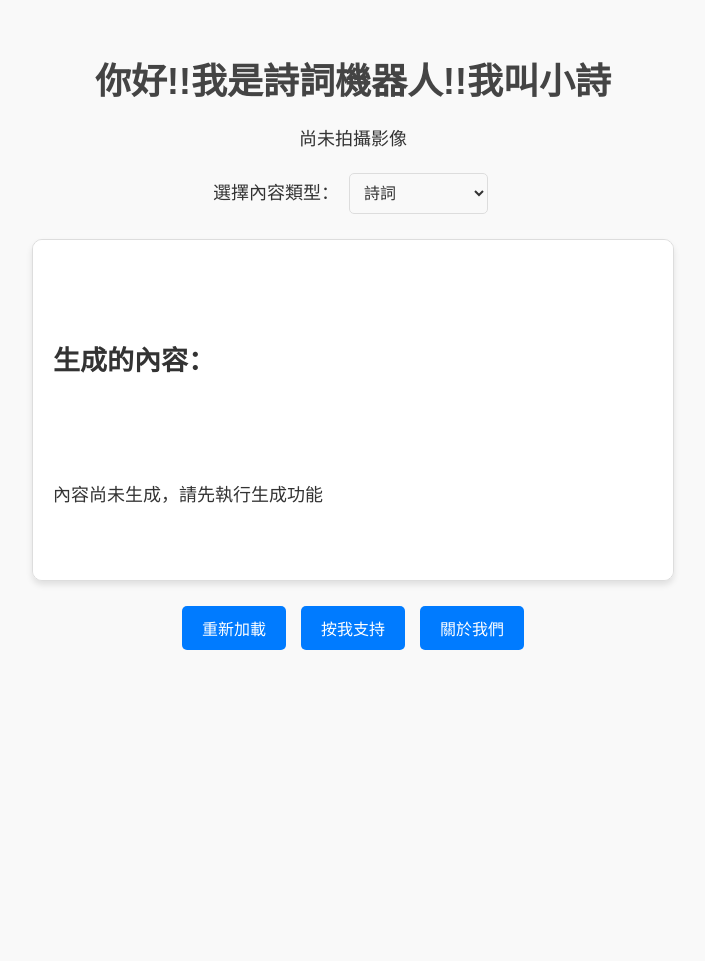
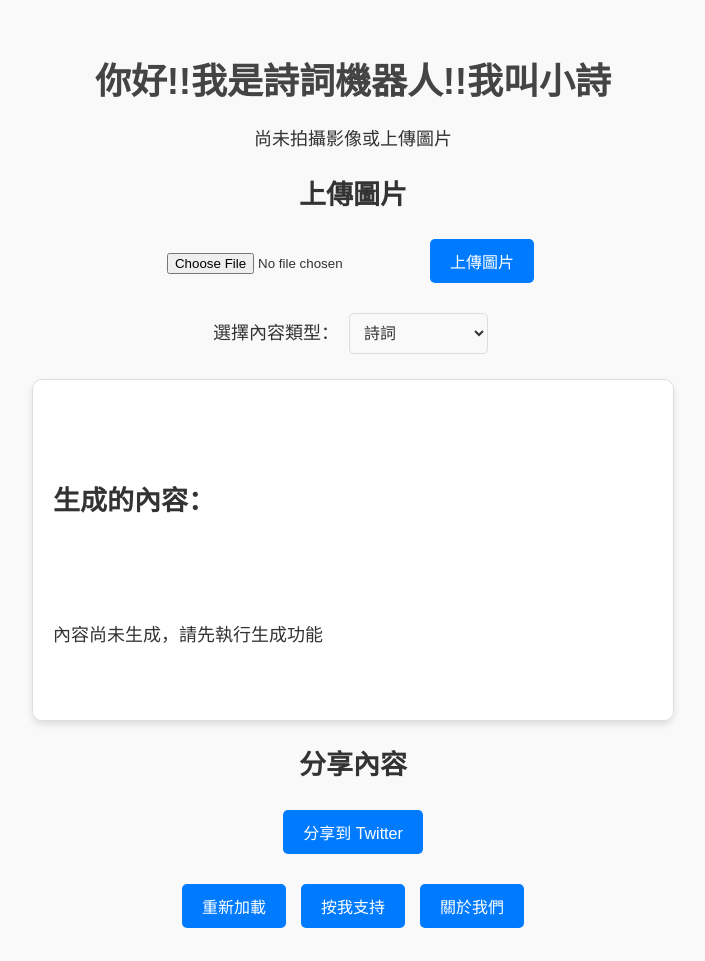
Before and after one commit to easonpan14/FINALPROJECT2, a Flask app: page / in a window 1280 px wide. Shown: the whole page, without its empty margins (287-992 px from the left). Before the commit the page ends 650 px from the top, so only its background shows below. Run offline with Flask 3, Linux system fonts and the light colour scheme.

Commit message:
Update index.html

```diff
--- a/templates/index.html
+++ b/templates/index.html
@@ -64,16 +64,34 @@
             background-color: #f9f9f9;
             border: 1px solid #ddd;
         }
+        .upload-container {
+            margin: 20px auto;
+            max-width: 600px;
+        }
+        .share-container {
+            margin-top: 20px;
+        }
     </style>
 </head>
 <body>
     <h1>你好!!我是詩詞機器人!!我叫小詩</h1>
+
     {% if image_url %}
-        <img src="{{ image_url }}" alt="Captured Image" />
+        <img src="{{ image_url }}" alt="Uploaded Image" />
     {% else %}
-        <p>尚未拍攝影像</p>
+        <p>尚未拍攝影像或上傳圖片</p>
     {% endif %}
 
+    <!-- 上傳圖片 -->
+    <div class="upload-container">
+        <h2>上傳圖片</h2>
+        <form method="POST" action="/upload" enctype="multipart/form-data">
+            <input type="file" name="file" accept=".jpg,.jpeg,.png">
+            <button type="submit">上傳圖片</button>
+        </form>
+    </div>
+
+    <!-- 選擇內容類型 -->
     <form method="POST">
         <label for="content_type">選擇內容類型：</label>
         <select id="content_type" name="content_type" onchange="this.form.submit()">
@@ -84,11 +102,21 @@
         </select>
     </form>
 
+    <!-- 顯示生成的內容 -->
     <div class="content">
         <h2>生成的內容：</h2>
         <pre>{{ content }}</pre>
     </div>
 
+    <!-- 分享功能 -->
+    <div class="share-container">
+        <h2>分享內容</h2>
+        <a href="{{ url_for('share', content_type=selected_type) }}" target="_blank">
+            <button>分享到 Twitter</button>
+        </a>
+    </div>
+
+    <!-- 其他按鈕 -->
     <div class="button-container">
         <button onclick="window.location.reload();">重新加載</button>
         <button onclick="alert('感謝您的支持!')">按我支持</button>
```
